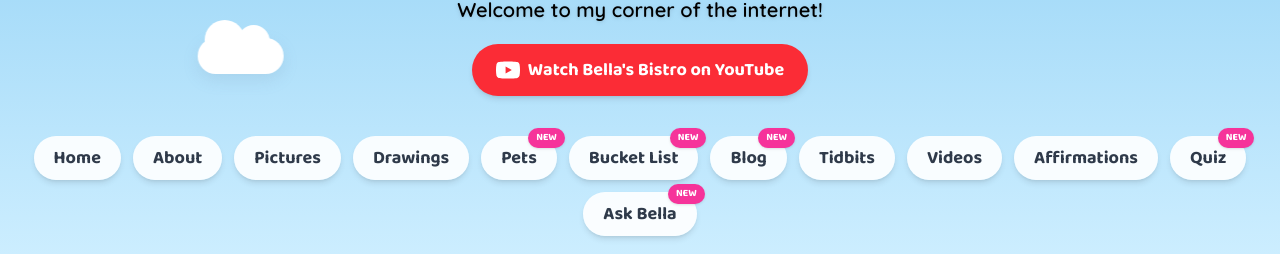
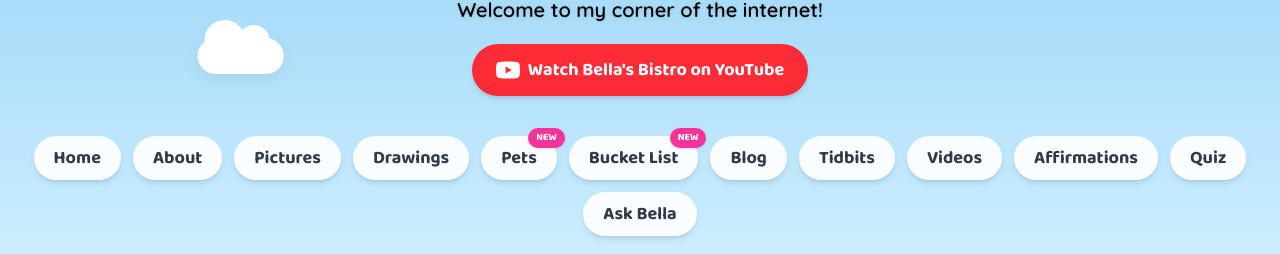
Before and after one commit to gregorylebed-code/bella-website, a Next.js app: page / in a window 1280 px wide. Shown: the part 296-550 px from the top of the page. Built offline with nearby package versions, Linux system fonts and the light colour scheme; no server answers; the database is empty.

Commit message:
Only show NEW badge on the day content is added, not for 14 days

```diff
--- a/src/app/NavBar.tsx
+++ b/src/app/NavBar.tsx
@@ -15,14 +15,16 @@ const links: [string, string][] = [
   ["Ask Bella", "/ask"],
 ];
 
-const NEW_WINDOW_DAYS = 14;
-
 function isRecent(dateStr: string | undefined): boolean {
   if (!dateStr) return false;
   const updated = new Date(dateStr);
   if (Number.isNaN(updated.getTime())) return false;
-  const daysAgo = (Date.now() - updated.getTime()) / (1000 * 60 * 60 * 24);
-  return daysAgo >= 0 && daysAgo <= NEW_WINDOW_DAYS;
+  const today = new Date();
+  return (
+    updated.getFullYear() === today.getFullYear() &&
+    updated.getMonth() === today.getMonth() &&
+    updated.getDate() === today.getDate()
+  );
 }
 
 function isNew(label: string): boolean {
```
